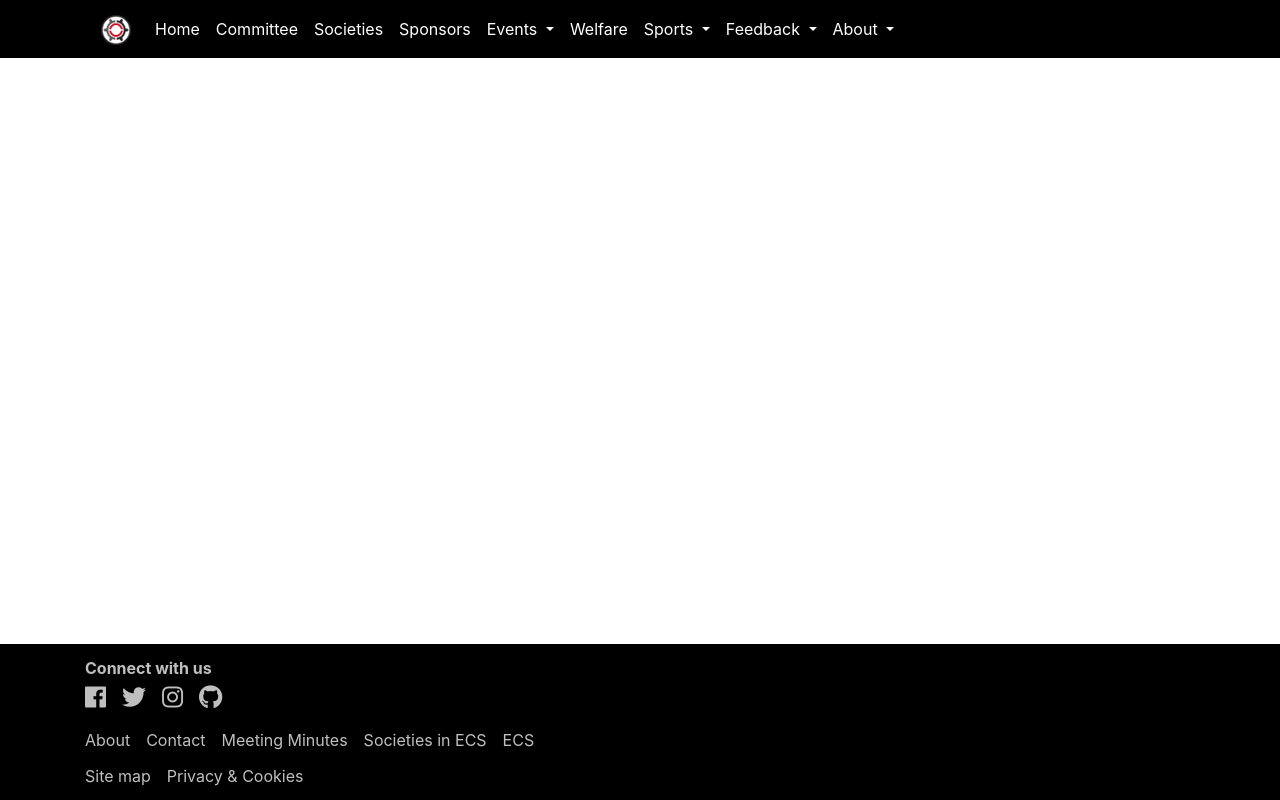
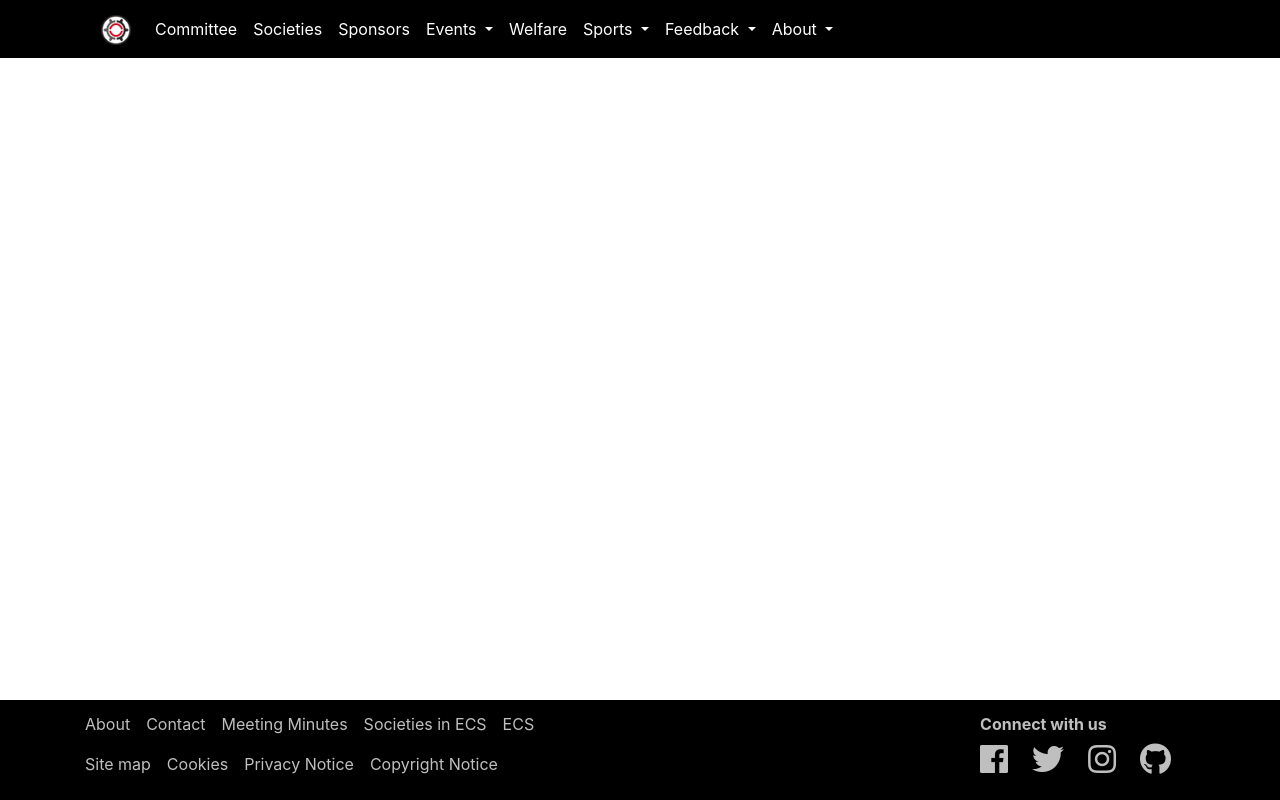
Before and after one commit to ecss-soton/ecssweb, a Django app: template website/templates/website/base.html in a window 1280 px wide. Run offline with Django 3.2, Linux system fonts and the light colour scheme; the template is opened without the code that fills it, so the values that code supplies are empty; some libraries are stand-ins or nearby versions.

Commit message:
Change footer style, add homepage

```diff
--- a/website/static/website/styles/base.css
+++ b/website/static/website/styles/base.css
@@ -18,10 +18,6 @@ body {
 header {
   margin: 0 0 .75rem 0;
   background-color: black;
-}
-
-.content {
-  flex: 1;
 }
 
 footer {
@@ -50,6 +46,21 @@ footer {
   border-radius: .2rem
 }
 
+.content {
+  flex: 1;
+}
+
+@media (min-width: 992px) {
+  .footer-container {
+    display: flex;
+  }
+
+  .footer-social-medias {
+    margin-left: auto;
+    order: 2;
+  }
+}
+
 .footer-list {
   display: flex;
   flex-direction: row;
@@ -59,15 +70,17 @@ footer {
 
 .footer-title {
   flex-basis: 100%;
+  width: 0;
 }
 
 .footer-item {
   margin-right: 1rem;
-  margin-bottom: 0;
+  margin-bottom: .25rem;
 }
 
 .footer-item-icon {
-  font-size: 1.5rem;
+  font-size: 2rem;
+  margin-right: 1.5rem;
 }
 
 .footer-link {
--- a/website/templates/website/base.html
+++ b/website/templates/website/base.html
@@ -14,23 +14,21 @@
     <link rel="stylesheet" href="https://use.fontawesome.com/releases/v5.0.13/css/fontawesome.css" integrity="sha384-GVa9GOgVQgOk+TNYXu7S/InPTfSDTtBalSgkgqQ7sCik56N9ztlkoTr2f/T44oKV" crossorigin="anonymous">
 
     <link rel="stylesheet" href="{% static 'website/styles/base.css' %}">
+    {% block pagestyle %}{% endblock %}
     <title>{% block title %}ECSS - University of Southampton Electronics and Computer Science Society{% endblock %}</title>
   </head>
   <body>
     <header>
       <div class="container">
         <nav class="navbar navbar-expand-lg navbar-dark navbar-ecssweb">
-          <a class="navbar-brand" href="{% url 'website:index' %}">
-            <img src="{% static 'website/images/ecssweb-logo.png' %}" width="30" height="30" alt="ECSS website navbar brand logo">
+          <a class="navbar-brand" href="{% url 'website:home' %}" aria-label="Home">
+            <img src="{% static 'website/images/ecssweb-logo.png' %}" width="30" height="30" alt="ECSS website navbar brand logo" aria-hidden="true">
           </a>
           <button class="navbar-toggler" type="button" data-toggle="collapse" data-target="#navbarSupportedContent" aria-controls="navbarSupportedContent" aria-expanded="false" aria-label="Toggle navigation">
             <span class="navbar-toggler-icon"></span>
           </button>
           <div class="collapse navbar-collapse" id="navbarSupportedContent">
             <ul class="navbar-nav mr-auto">
-              <li class="nav-item">
-                <a class="nav-link" href="{% url 'website:index' %}">Home</a>
-              </li>
               <li class="nav-item">
                 <a class="nav-link" href="#">Committee</a>
               </li>
@@ -81,7 +79,7 @@
                 </a>
                 <div class="dropdown-menu" aria-labelledby="navbarAboutDropdown">
                   <a class="dropdown-item" href="#">About</a>
-                  <a class="dropdown-item" href="#">Constitution</a>
+                  <a class="dropdown-item" href="/filestore/index.php/s/idGPSGlxT15tbHi">Constitution</a>
                   <a class="dropdown-item" href="#">Voting Results</a>
                   <a class="dropdown-item" href="#">Contact Us</a>
                   <a class="dropdown-item" href="#">Credits</a>
@@ -99,25 +97,33 @@
     </div>
 
     <footer>
-      <div class="container">
-        <dl class="footer-list">
-          <dt class="footer-title">Connect with us</dt>
-          <dd class="footer-item footer-item-icon"><a href="#" class="footer-link-icon" aria-label="ECSS Facebook page"><i class="fab fa-facebook" title="ECSS Facebook page" aria-hidden></i></a></dd>
-          <dd class="footer-item footer-item-icon"><a href="#" class="footer-link-icon" aria-label="ECSS Twitter"><i class="fab fa-twitter" title="ECSS Twitter" aria-hidden></i></a></dd>
-          <dd class="footer-item footer-item-icon"><a href="#" class="footer-link-icon" aria-label="ECSS Instagram"><i class="fab fa-instagram" title="ECSS Instagram" aria-hidden></i></a></dd>
-          <dd class="footer-item footer-item-icon"><a href="#" class="footer-link-icon" aria-label="ECSS GitHub"><i class="fab fa-github" title="ECSS GitHub" aria-hidden></i></a></dd>
-        </dl>
-        <dl class="footer-list">
-          <dd class="footer-item"><a href="#" class="footer-link">About</a></dd>
-          <dd class="footer-item"><a href="#" class="footer-link">Contact</a></dd>
-          <dd class="footer-item"><a href="#" class="footer-link">Meeting Minutes</a></dd>
-          <dd class="footer-item"><a href="#" class="footer-link">Societies in ECS</a></dd>
-          <dd class="footer-item"><a href="#" class="footer-link">ECS</a></dd>
-        </dl>
-        <dl class="footer-list">
-          <dd class="footer-item"><a href="#" class="footer-link">Site map</a></dd>
-          <dd class="footer-item"><a href="#" class="footer-link">Privacy &amp; Cookies</a></dd>
-        </dl>
+      <div class="container footer-container">
+        <div class="footer-social-medias">
+          <dl class="footer-list">
+            <dt class="footer-title">Connect with us</dt>
+            <dd class="footer-item footer-item-icon"><a href="https://www.facebook.com/ecss.soton/" class="footer-link-icon" aria-label="ECSS Facebook page"><i class="fab fa-facebook" title="ECSS Facebook page" aria-hidden="true"></i></a></dd>
+            <dd class="footer-item footer-item-icon"><a href="https://twitter.com/ecs_society" class="footer-link-icon" aria-label="ECSS Twitter"><i class="fab fa-twitter" title="ECSS Twitter" aria-hidden="true"></i></a></dd>
+            <dd class="footer-item footer-item-icon"><a href="https://www.instagram.com/ecss_soton/" class="footer-link-icon" aria-label="ECSS Instagram"><i class="fab fa-instagram" title="ECSS Instagram" aria-hidden="true"></i></a></dd>
+            <dd class="footer-item footer-item-icon"><a href="https://github.com/ecss-soton" class="footer-link-icon" aria-label="ECSS GitHub"><i class="fab fa-github" title="ECSS GitHub" aria-hidden="true"></i></a></dd>
+          </dl>
+        </div>
+        <div>
+          <dl class="footer-list">
+            <dt></dt>
+            <dd class="footer-item"><a href="#" class="footer-link">About</a></dd>
+            <dd class="footer-item"><a href="#" class="footer-link">Contact</a></dd>
+            <dd class="footer-item"><a href="/filestore/index.php/s/FGMWH0tjcjnHRpe" class="footer-link">Meeting Minutes</a></dd>
+            <dd class="footer-item"><a href="#" class="footer-link">Societies in ECS</a></dd>
+            <dd class="footer-item"><a href="https://www.ecs.soton.ac.uk" class="footer-link">ECS</a></dd>
+          </dl>
+          <dl class="footer-list">
+            <dt></dt>
+            <dd class="footer-item"><a href="#" class="footer-link">Site map</a></dd>
+            <dd class="footer-item"><a href="#" class="footer-link">Cookies</a></dd>
+            <dd class="footer-item"><a href="#" class="footer-link">Privacy Notice</a></dd>
+            <dd class="footer-item"><a href="#" class="footer-link">Copyright Notice</a></dd>
+          </dl>
+        </div>
       </div>
     </footer>
 
--- a/website/urls.py
+++ b/website/urls.py
@@ -4,6 +4,6 @@ from . import views
 
 app_name='website'
 urlpatterns = [
-    path('', views.index, name='index'),
+    path('', views.home, name='home'),
     path('events/bbq/', views.events_bbq, name='events_bbq')
 ]
--- a/website/views.py
+++ b/website/views.py
@@ -1,8 +1,8 @@
 from django.http import HttpResponse
 from django.shortcuts import render
 
-def index(request):
-    return render(request, 'website/index.html')
+def home(request):
+    return render(request, 'website/home.html')
 
 def events_bbq(request):
     return render(request, 'website/events/bbq.html')
```
Also changed, not shown: website/static/website/styles/home.css (added, +10 -0 lines), website/templates/website/home.html (added, +21 -0 lines), website/templates/website/index.html (deleted, +0 -7 lines), website/static/website/images/ecss-logo-square.png (added), 1 other file.
